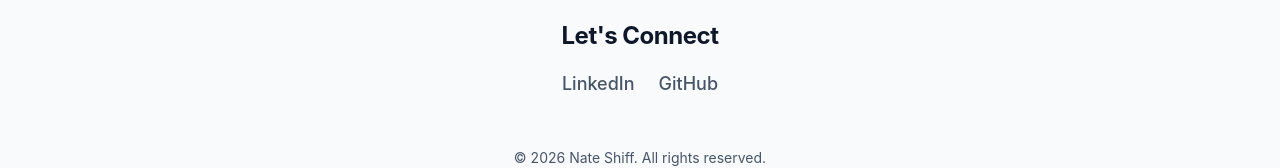
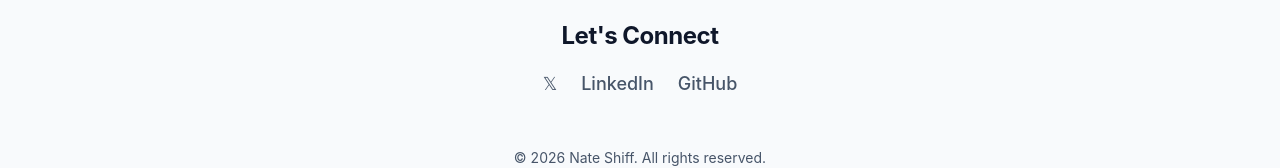
Before and after one commit to nshiff/nate-portfolio, a React (Vite) app: page / in a window 1280 px wide. Shown: the part 3611-3779 px from the top of the page. Built offline with nearby package versions, Linux system fonts and the light colour scheme.

Commit message:
added CLAUDE.md, 𝕏 link

```diff
--- a/src/App.tsx
+++ b/src/App.tsx
@@ -52,6 +52,9 @@ function Layout() {
           <h2>Let's Connect</h2>
 
           <div style={{ display: 'flex', justifyContent: 'center', gap: '1.5rem', marginBottom: '3rem' }}>
+            <a href="https://x.com/nateradetunes" target="_blank" rel="noopener noreferrer" style={{ color: 'var(--text-secondary)', fontSize: '1.125rem', fontWeight: '500' }}>
+               𝕏
+            </a>
             <a href="https://www.linkedin.com/in/nate-shiff/" target="_blank" rel="noopener noreferrer" style={{ color: 'var(--text-secondary)', fontSize: '1.125rem', fontWeight: '500' }}>
               LinkedIn
             </a>
```
Also changed, not shown: 1 other file (tests, documents, lock files or other folders).
